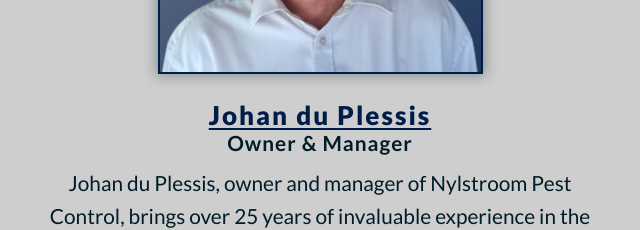
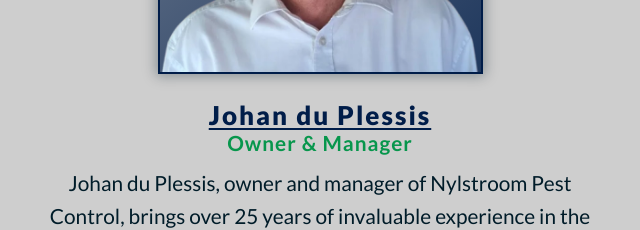
Before and after one commit to SVDwebtech/NylstroomPest053, a website: page index.html in a window 1280 px wide. Shown: the part 1760-1990 px from the top of the page, without its empty margins (320-960 px from the left). Drawn offline with Linux system fonts and the light colour scheme; a web font is replaced by a local one.

Commit message:
change font color of headingH4--aboutOwner

```diff
--- a/sass/base/_typography.scss
+++ b/sass/base/_typography.scss
@@ -95,6 +95,7 @@ body {
 	line-height: 1.2;
 	letter-spacing: 3px;
 	&--aboutOwner {
+		color: $cf-shamrockGreen;
 		font-size: clamp(1.4rem, 6vw, 1.6rem);
 		font-weight: 700;
 		letter-spacing: 1px;
```
Also changed, not shown: css/styles.css.
